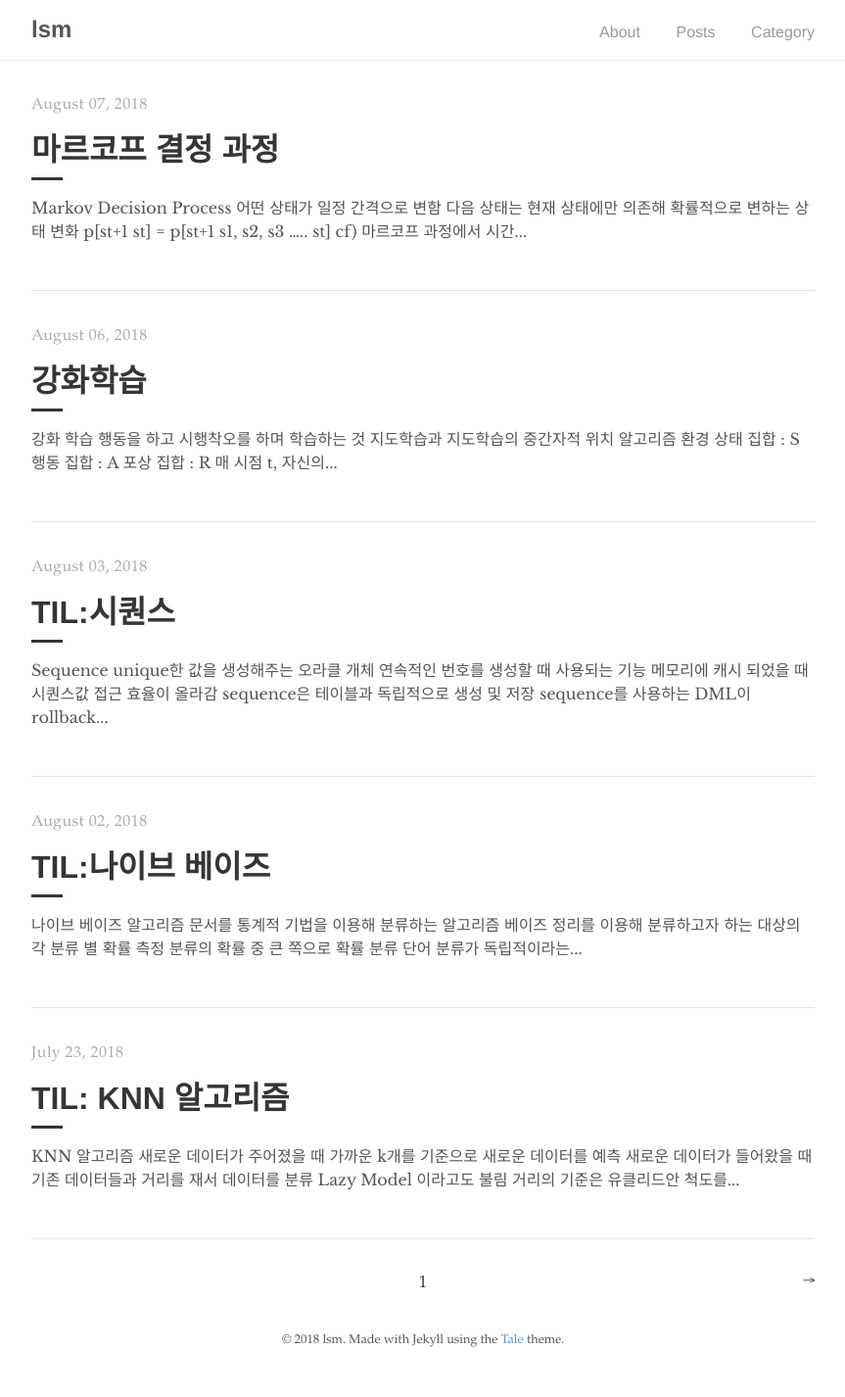
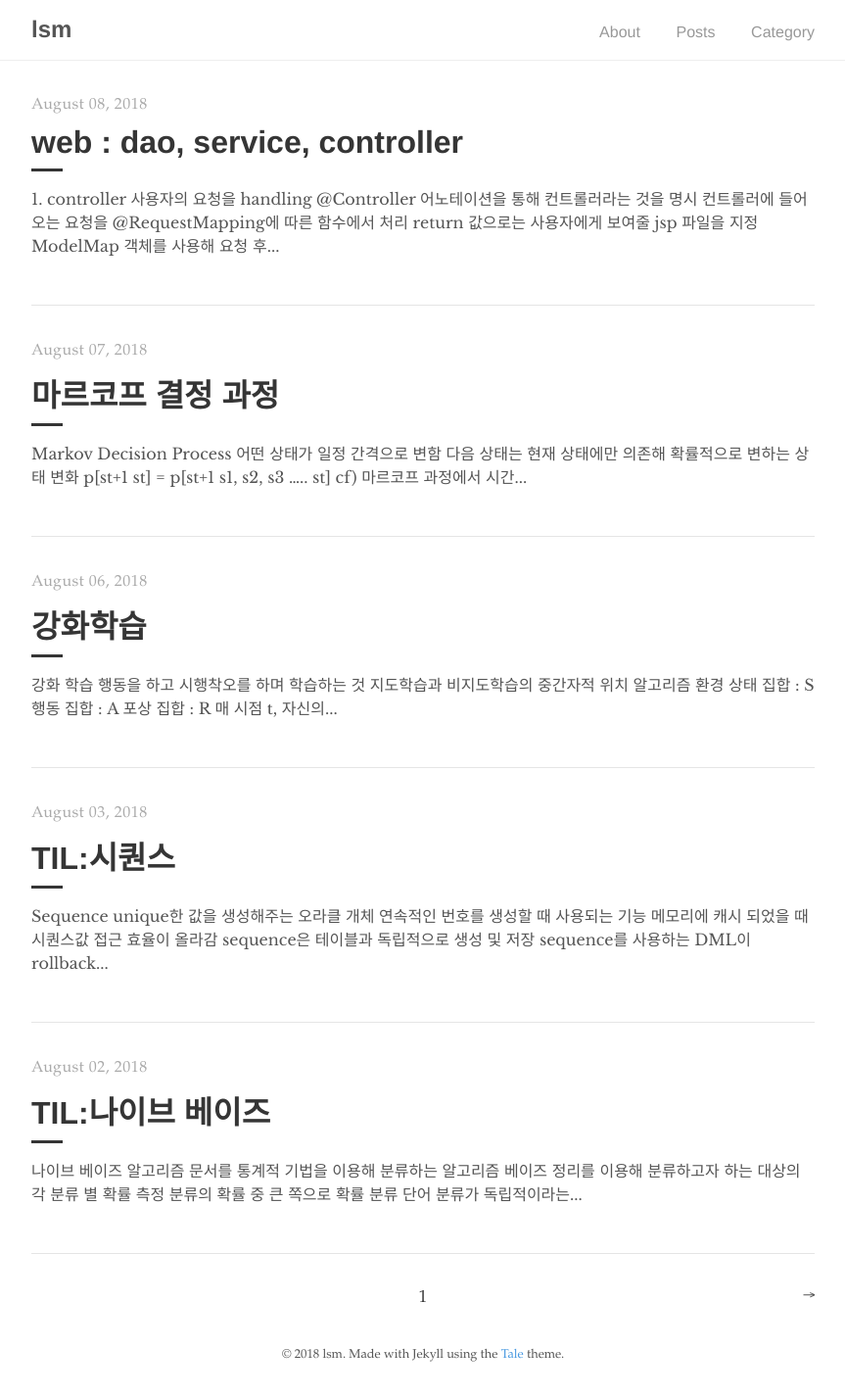
Before and after one commit to songmilee/songmilee.github.io, a Jekyll site: the page built from index.html, in a window 1280 px wide. Shown: the whole page at 98% size, without its empty margins (208-1071 px from the left). Built offline with Jekyll 4.4.1, drawn with Linux system fonts in a browser that asks for light colours; the list of posts is cut into pages by our own code.

Commit message:
web : controller, dao, service

```diff
--- /dev/null
+++ b/_posts/2018-08-08-web_dao_service.md
@@ -0,0 +1,20 @@
+---
+layout: post
+title:  "web : dao, service, controller"
+author: "LSM"
+categories : [web]
+---
+### 1. controller
+- 사용자의 요청을 handling
+- @Controller 어노테이션을 통해 컨트롤러라는 것을 명시
+- 컨트롤러에 들어오는 요청을 @RequestMapping에 따른 함수에서 처리
+- return 값으로는 사용자에게 보여줄 jsp 파일을 지정
+- ModelMap 객체를 사용해 요청 후 처리한 결과를 담아 jsp 페이지에 보여줌
+
+### 2. DAO
+- Data Access Object의 약어
+- 단일 데이터의 접근과 갱신만 처리(CRUD)
+
+### 3. Service
+- 여러 DAO를 호출해 사용자 목적에 맞게 가공
+- 서비스는 Transaction 단위임
```
Also changed, not shown: _posts/2018-08-06-강화학습.md (+1 -1 lines).
